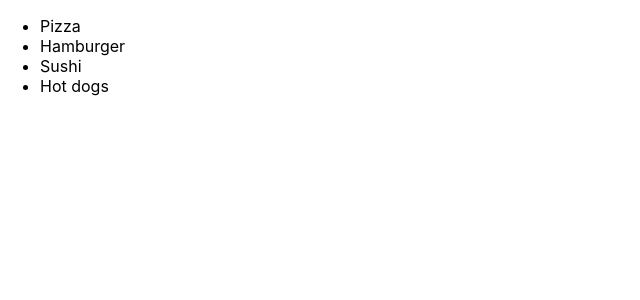
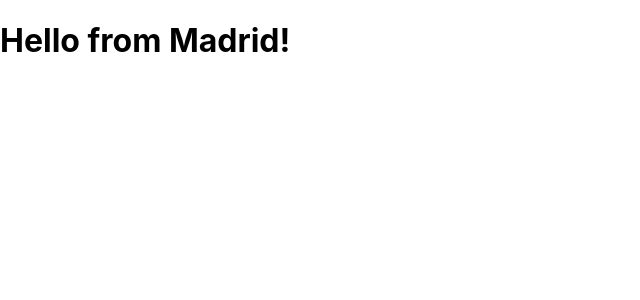
Before and after one commit to Adriantutuianu/react-course, a React (Create React App) app: page / in a window 1280 px wide. Shown: the top 300 px of the page, without its empty margins (0-640 px from the left). Built offline with nearby package versions, Linux system fonts and the light colour scheme.

Commit message:
JSX template - dinamic

```diff
--- a/src/index.js
+++ b/src/index.js
@@ -2,13 +2,10 @@ import React from "react";
 import ReactDOM from "react-dom";
 import "./index.css";
 
+let city = "Madrid";
+
 ReactDOM.render(
   // React.createElement("h1", null, "Hello!"),
-  <ul>
-    <li>Pizza</li>
-    <li>Hamburger</li>
-    <li>Sushi</li>
-    <li>Hot dogs</li>
-  </ul>,
+  <h1>Hello from {city}!</h1>,
   document.getElementById("root")
 );
```
